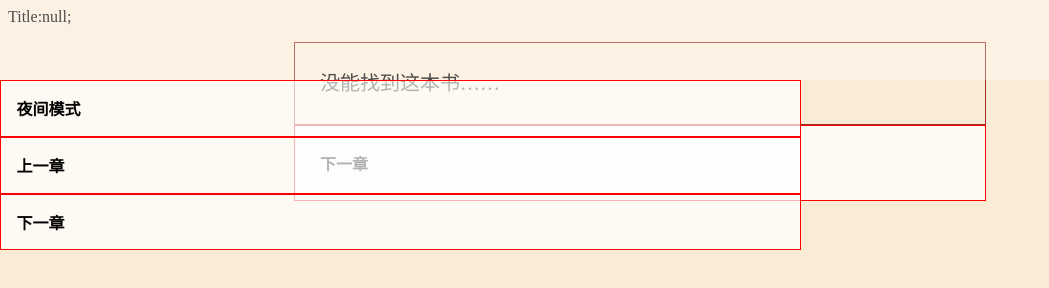
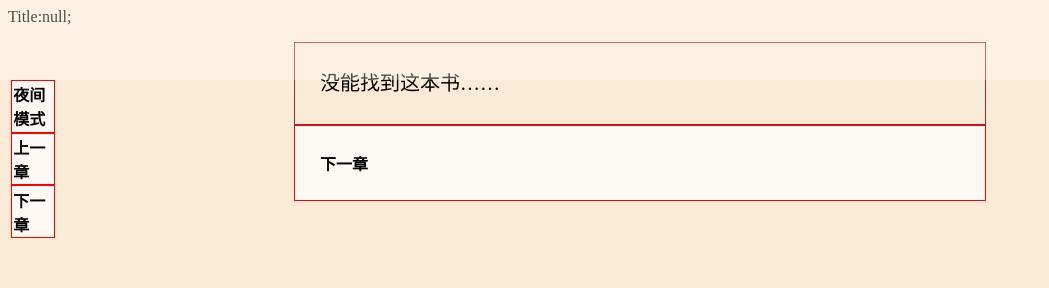
Before and after one commit to Go-Pin/AeroNovel.github.io, a plain HTML site: page viewer.html in a window 1280 px wide. Both pictures are taken after a click on the element 576 px from the left and 40 px from the top of the page. Shown: the whole page, without its empty margins (0-1049 px from the left). Drawn offline with Linux system fonts and the light colour scheme; no server answers.

Commit message:
Update viewer.html

```diff
--- a/viewer.html
+++ b/viewer.html
@@ -16,7 +16,7 @@
         #main {
             line-height: 1.5;
             width: 80vh;
-            max-width: 96vw;
+            max-width: 96%;
             margin: auto;
             padding: 2%;
             font-size: 20px;
@@ -84,8 +84,7 @@
 
         }
         .menu_item {
-            width: 60vw;
-            max-width: 96vw;
+            width: 60%;
             margin: auto;
             padding: 2%;
             background: rgba(255,255,255,0.7);
@@ -96,7 +95,7 @@
         }
         .button {
             width: 80vh;
-            max-width: 96vw;
+            max-width: 96%;
             margin: auto;
             padding: 2%;
             background: rgba(255,255,255,0.7);
```
